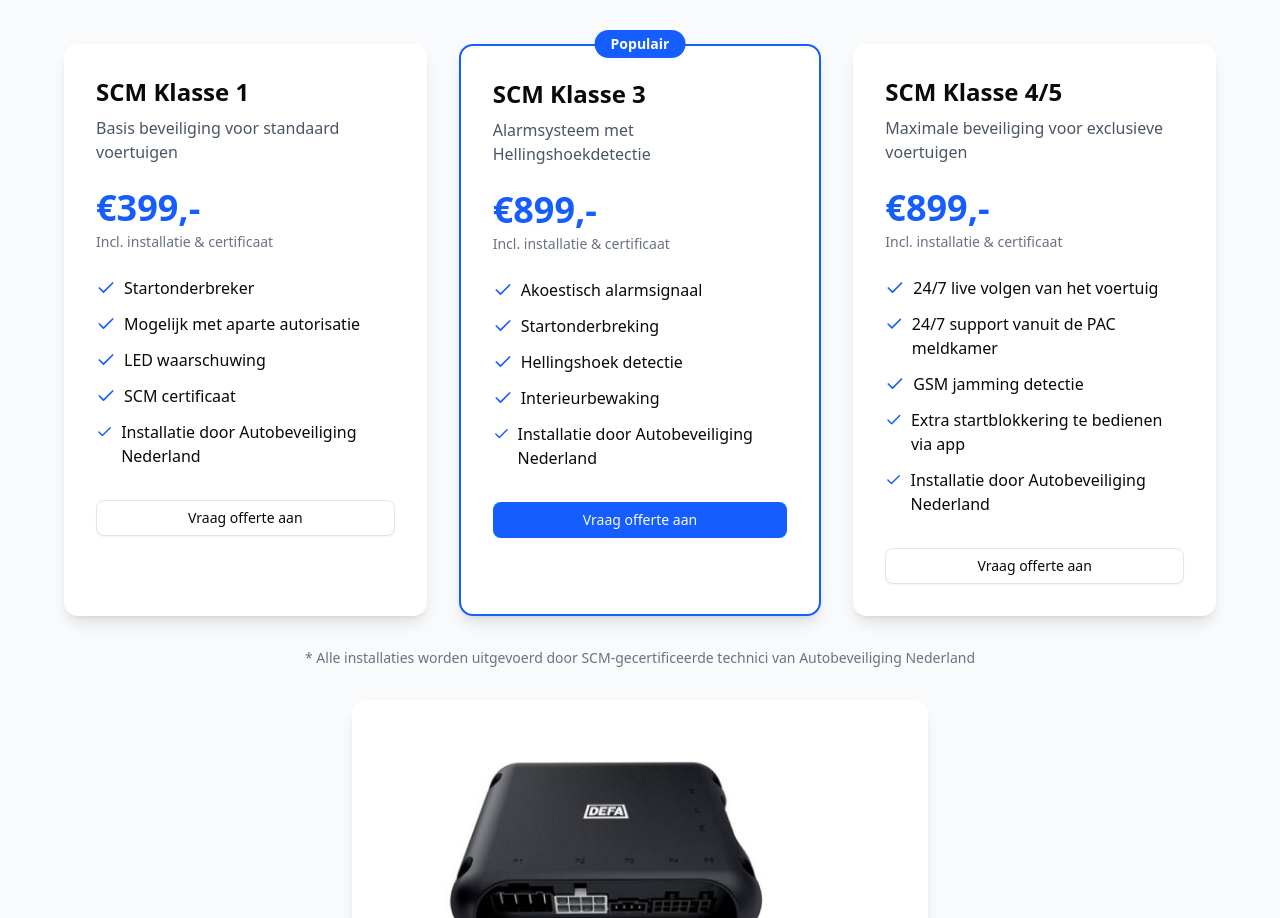
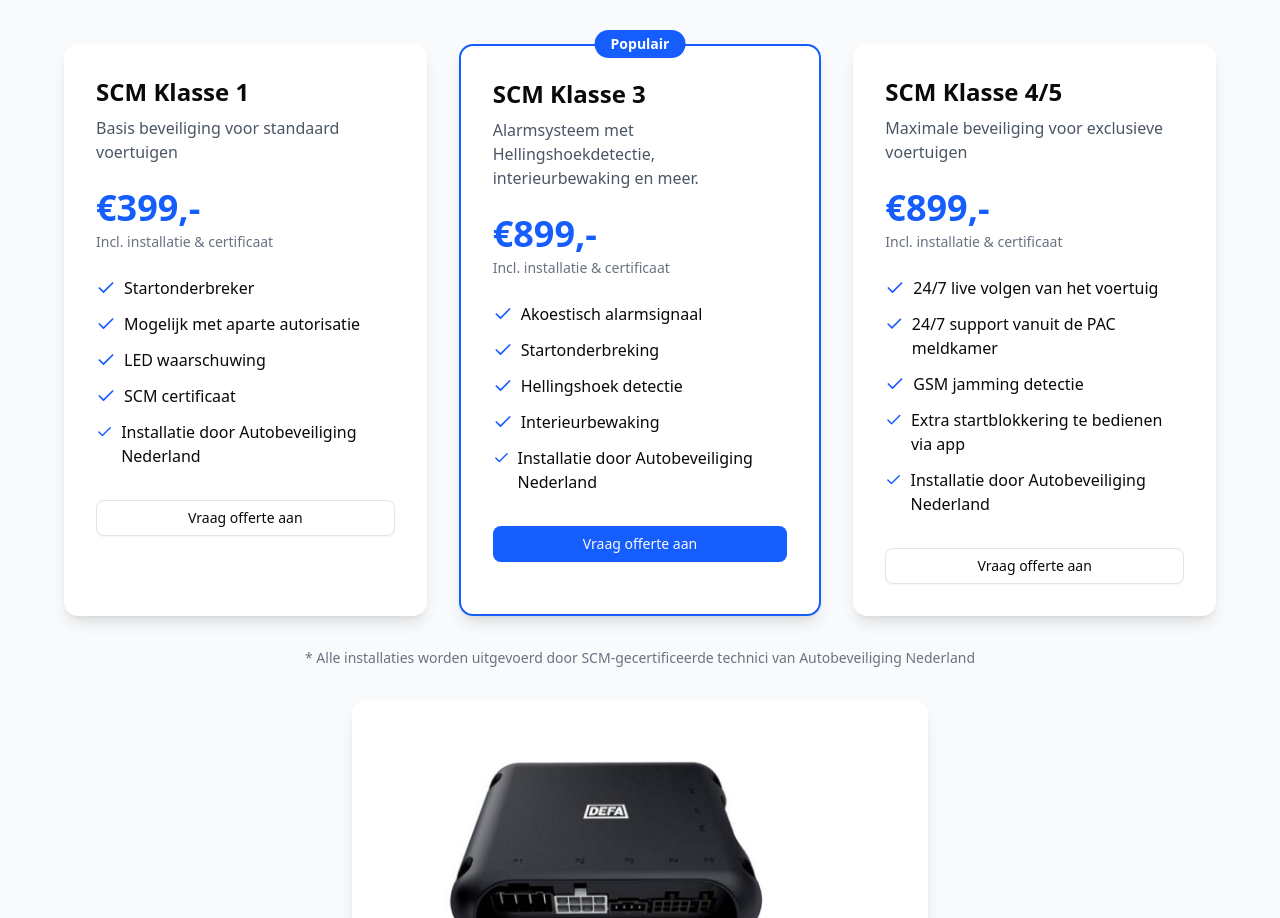
Before and after one commit to autobeveiligingnederland/autobeveiliging-nederland-website, a React (Vite) app: page /scm-alarmsystemen in a window 1280 px wide. Shown: the part 953-1871 px from the top of the page. Built offline with nearby package versions, Linux system fonts and the light colour scheme.

Commit message:
Update SCMPage.jsx

```diff
--- a/src/pages/SCMPage.jsx
+++ b/src/pages/SCMPage.jsx
@@ -100,7 +100,7 @@ export default function SCMPage() {
                 Populair
               </div>
               <h3 className="text-2xl font-bold mb-2">SCM Klasse 3</h3>
-              <p className="text-gray-600 mb-6">Alarmsysteem met Hellingshoekdetectie</p>
+              <p className="text-gray-600 mb-6">Alarmsysteem met Hellingshoekdetectie, interieurbewaking en meer.</p>
               <div className="mb-6">
                 <span className="text-4xl font-bold text-blue-600">€899,-</span>
                 <p className="text-sm text-gray-500 mt-1">Incl. installatie & certificaat</p>
```
